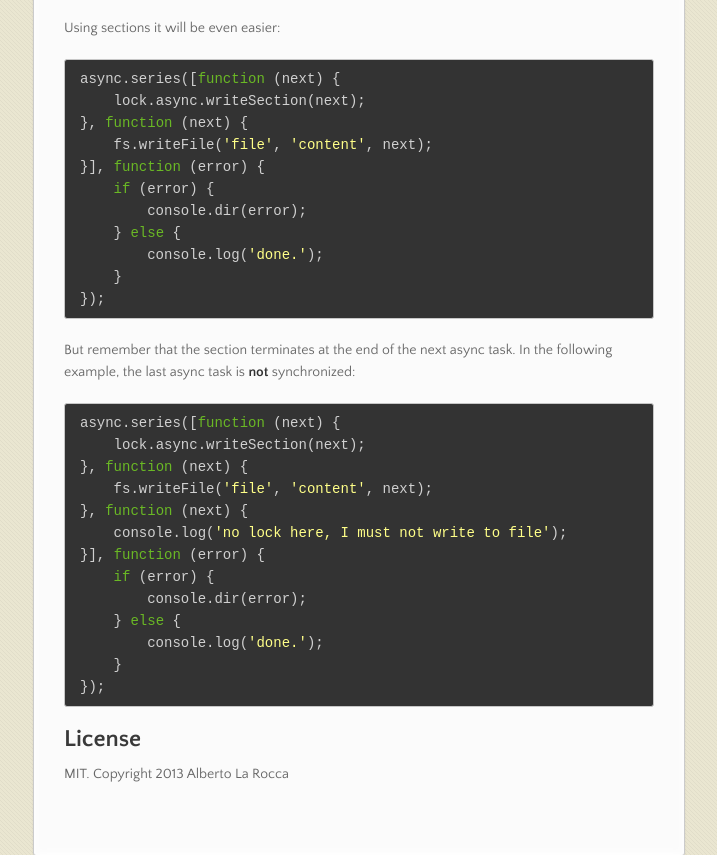
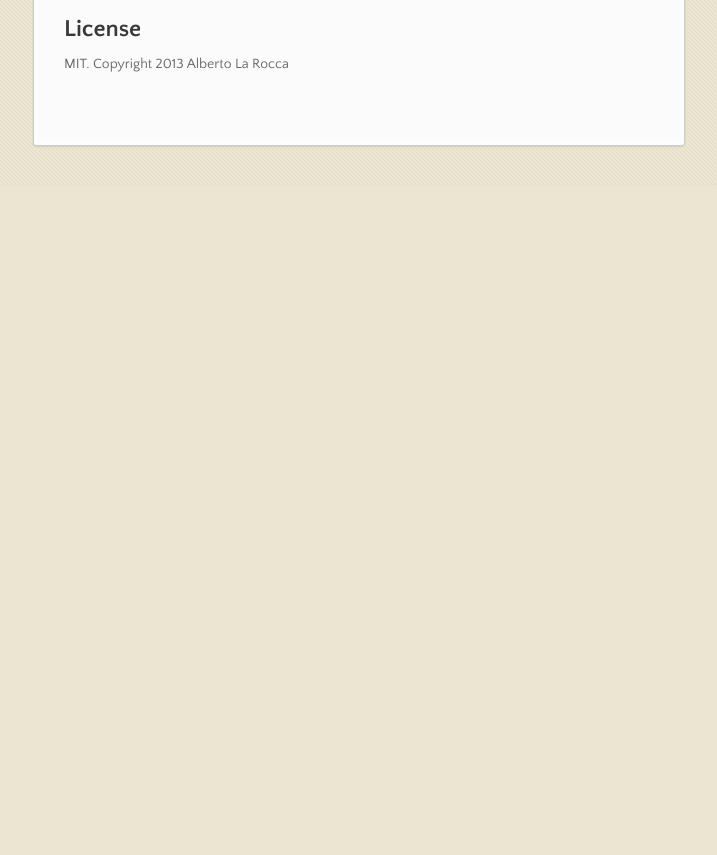
Before and after one commit to 71104/rwlock, a plain HTML site: page index.html in a window 1280 px wide. Shown: the part 4020-4875 px from the top of the page, without its empty margins (282-999 px from the left). After the commit the page ends 4206 px from the top, so only its background shows below. Drawn offline with nearby package versions, Linux system fonts and the light colour scheme.

```diff
--- a/index.html
+++ b/index.html
@@ -221,38 +221,6 @@
 <span class="p">});</span>
 </pre></div>
 
-<p>Using sections it will be even easier:</p>
-
-<div class="highlight highlight-javascript"><pre><span class="nx">async</span><span class="p">.</span><span class="nx">series</span><span class="p">([</span><span class="kd">function</span> <span class="p">(</span><span class="nx">next</span><span class="p">)</span> <span class="p">{</span>
-    <span class="nx">lock</span><span class="p">.</span><span class="nx">async</span><span class="p">.</span><span class="nx">writeSection</span><span class="p">(</span><span class="nx">next</span><span class="p">);</span>
-<span class="p">},</span> <span class="kd">function</span> <span class="p">(</span><span class="nx">next</span><span class="p">)</span> <span class="p">{</span>
-    <span class="nx">fs</span><span class="p">.</span><span class="nx">writeFile</span><span class="p">(</span><span class="s1">'file'</span><span class="p">,</span> <span class="s1">'content'</span><span class="p">,</span> <span class="nx">next</span><span class="p">);</span>
-<span class="p">}],</span> <span class="kd">function</span> <span class="p">(</span><span class="nx">error</span><span class="p">)</span> <span class="p">{</span>
-    <span class="k">if</span> <span class="p">(</span><span class="nx">error</span><span class="p">)</span> <span class="p">{</span>
-        <span class="nx">console</span><span class="p">.</span><span class="nx">dir</span><span class="p">(</span><span class="nx">error</span><span class="p">);</span>
-    <span class="p">}</span> <span class="k">else</span> <span class="p">{</span>
-        <span class="nx">console</span><span class="p">.</span><span class="nx">log</span><span class="p">(</span><span class="s1">'done.'</span><span class="p">);</span>
-    <span class="p">}</span>
-<span class="p">});</span>
-</pre></div>
-
-<p>But remember that the section terminates at the end of the next async task. In the following example, the last async task is <strong>not</strong> synchronized:</p>
-
-<div class="highlight highlight-javascript"><pre><span class="nx">async</span><span class="p">.</span><span class="nx">series</span><span class="p">([</span><span class="kd">function</span> <span class="p">(</span><span class="nx">next</span><span class="p">)</span> <span class="p">{</span>
-    <span class="nx">lock</span><span class="p">.</span><span class="nx">async</span><span class="p">.</span><span class="nx">writeSection</span><span class="p">(</span><span class="nx">next</span><span class="p">);</span>
-<span class="p">},</span> <span class="kd">function</span> <span class="p">(</span><span class="nx">next</span><span class="p">)</span> <span class="p">{</span>
-    <span class="nx">fs</span><span class="p">.</span><span class="nx">writeFile</span><span class="p">(</span><span class="s1">'file'</span><span class="p">,</span> <span class="s1">'content'</span><span class="p">,</span> <span class="nx">next</span><span class="p">);</span>
-<span class="p">},</span> <span class="kd">function</span> <span class="p">(</span><span class="nx">next</span><span class="p">)</span> <span class="p">{</span>
-    <span class="nx">console</span><span class="p">.</span><span class="nx">log</span><span class="p">(</span><span class="s1">'no lock here, I must not write to file'</span><span class="p">);</span>
-<span class="p">}],</span> <span class="kd">function</span> <span class="p">(</span><span class="nx">error</span><span class="p">)</span> <span class="p">{</span>
-    <span class="k">if</span> <span class="p">(</span><span class="nx">error</span><span class="p">)</span> <span class="p">{</span>
-        <span class="nx">console</span><span class="p">.</span><span class="nx">dir</span><span class="p">(</span><span class="nx">error</span><span class="p">);</span>
-    <span class="p">}</span> <span class="k">else</span> <span class="p">{</span>
-        <span class="nx">console</span><span class="p">.</span><span class="nx">log</span><span class="p">(</span><span class="s1">'done.'</span><span class="p">);</span>
-    <span class="p">}</span>
-<span class="p">});</span>
-</pre></div>
-
 <h2>
 <a name="license" class="anchor" href="#license"><span class="octicon octicon-link"></span></a>License</h2>
 
```
Also changed, not shown: params.json (+1 -1 lines).
